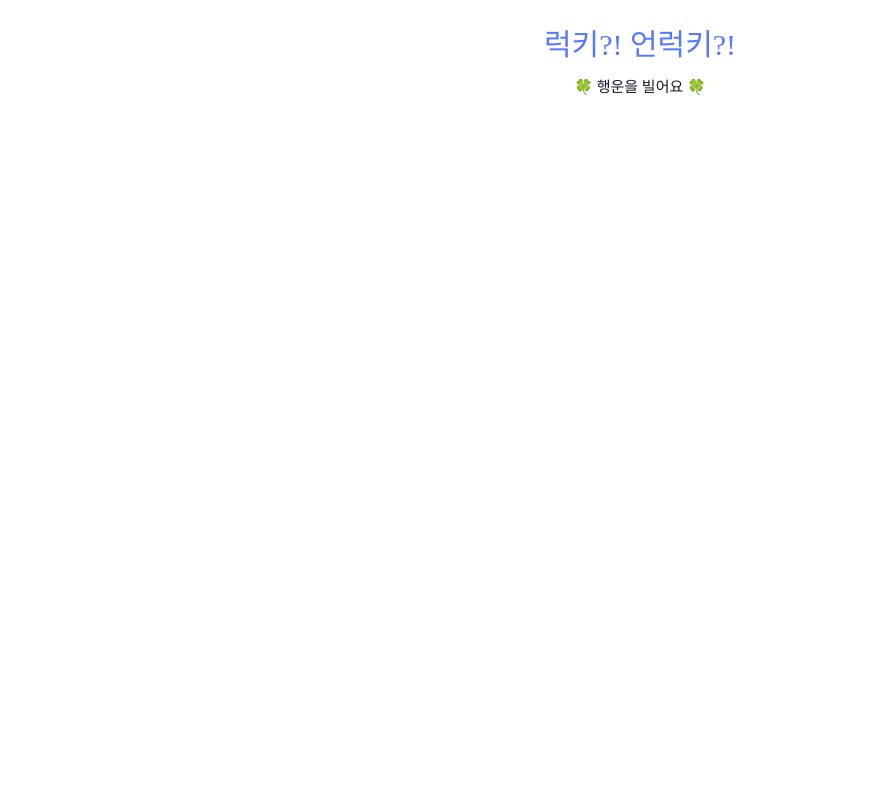
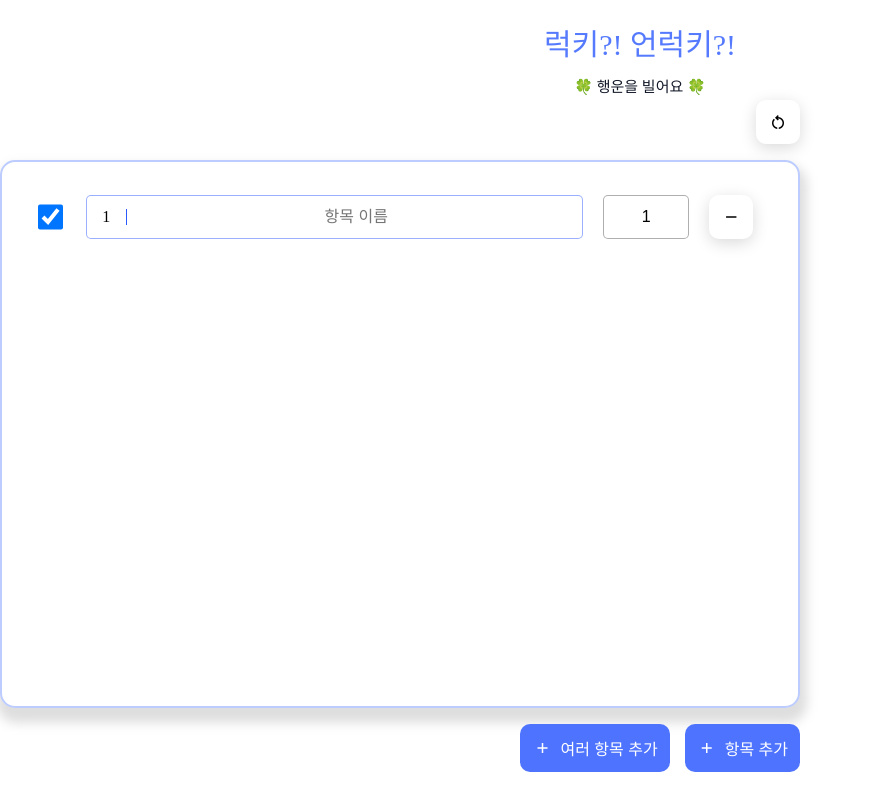
Before and after one commit to prgrms-web-devcourse/FEDC4-simple-roulette, a React (Vite) app: page / in a window 1280 px wide. Shown: the whole page, without its empty margins (0-872 px from the left). Built offline with nearby package versions, Linux system fonts and the light colour scheme.

Commit message:
[Feature] textarea 기능 구현, svg 컴포넌트 적용 (#44)
* feat: textarea 기능 구현

* feat, chore: 항목 삭제 기능 구현, 버튼 아이콘 적용

```diff
--- a/index.html
+++ b/index.html
@@ -15,6 +15,9 @@
     <link
       rel="stylesheet"
       href="https://fonts.googleapis.com/css2?family=Material+Symbols+Rounded:opsz,wght,FILL,GRAD@24,400,0,0" />
+    <link
+      rel="stylesheet"
+      href="https://fonts.googleapis.com/css2?family=Material+Symbols+Outlined:opsz,wght,FILL,GRAD@24,400,0,0" />
     <title>럭키?! 언럭키!?</title>
   </head>
   <body>
--- a/src/App.tsx
+++ b/src/App.tsx
@@ -1,9 +1,11 @@
+import Item from '@/components/item';
 import Title from './component/title';
 
 function App() {
   return (
     <>
       <Title />
+      <Item />
     </>
   );
 }
--- a/src/components/item/Button/index.tsx
+++ b/src/components/item/Button/index.tsx
@@ -1,25 +1,25 @@
 import React from 'react';
 import styled from '@emotion/styled';
+import Icon from '@/component/common/Icon';
 
 interface ButtonProps {
   label: string;
+  iconColor: string;
   color: 'white' | 'red' | 'blue' | 'gray';
   iconName: string;
   onClick: () => void;
 }
 
-const Button = ({ label = '', color = 'white', iconName = '', ...props }: Partial<ButtonProps>) => {
+const Button = ({ label = '', color = 'white', iconName = '', iconColor = '', ...props }: Partial<ButtonProps>) => {
   return (
     <StyledButton
       color={color}
       {...props}>
       {iconName && (
-        <svg
-          xmlns="http://www.w3.org/2000/svg"
-          viewBox="0 0 448 512"
-          width="12">
-          <path d="M256 80c0-17.7-14.3-32-32-32s-32 14.3-32 32V224H48c-17.7 0-32 14.3-32 32s14.3 32 32 32H192V432c0 17.7 14.3 32 32 32s32-14.3 32-32V288H400c17.7 0 32-14.3 32-32s-14.3-32-32-32H256V80z"></path>
-        </svg>
+        <Icon
+          size={20}
+          color={iconColor}
+          name={iconName}></Icon>
       )}
       {label}
     </StyledButton>
@@ -43,7 +43,7 @@ const StyledButton = styled.button<{
   display: flex;
   align-items: center;
   gap: 8px;
-  padding: 15px;
+  padding: 12px;
   font-size: 16px;
   border-radius: 10px;
   text-align: center;
--- a/src/components/item/ItemList/index.tsx
+++ b/src/components/item/ItemList/index.tsx
@@ -36,7 +36,11 @@ interface ItemListProps {
 }
 
 const ItemList = ({ id, value, ratio, index, checked }: ItemListProps) => {
-  const { toggleCheckbox, setValue, setRatio } = useStore(pageStore);
+  const { toggleCheckbox, setValue, setRatio, removeItem } = useStore(pageStore);
+
+  const handleRemoveItemClick = () => {
+    removeItem(id);
+  };
 
   return (
     <ItemListContainer>
@@ -71,7 +75,9 @@ const ItemList = ({ id, value, ratio, index, checked }: ItemListProps) => {
           inputType="text"
           borderColor="#7f7f7f9e"
           width={5}></ItemInput>
-        <Button iconName="x"></Button>
+        <Button
+          iconName="remove"
+          onClick={handleRemoveItemClick}></Button>
       </ItemInputContainer>
     </ItemListContainer>
   );
--- a/src/components/item/index.tsx
+++ b/src/components/item/index.tsx
@@ -4,6 +4,7 @@ import ItemList from './ItemList';
 import { pageStore } from '@/store/store';
 import { useStore } from 'zustand';
 import { useState } from 'react';
+import { v4 } from 'uuid';
 
 const ItemSection = styled.div`
   width: 100%;
@@ -29,14 +30,17 @@ const ItemSectionFooter = styled.div`
 const ItemSectionList = styled.div`
   height: 30em;
   padding: 2em;
+  border: 2px solid #2a58fe4e;
+  border-radius: 15px;
+  box-shadow: 2px 10px 11px 5px rgba(211, 211, 211, 0.75);
+  overflow-y: scroll;
+`;
+
+const ItemListWrapper = styled.div`
   display: flex;
   flex-direction: column;
   align-items: center;
   gap: 1.5em;
-  border: 2px solid #2a58fe4e;
-  border-radius: 15px;
-  box-shadow: 2px 10px 11px 5px rgba(211, 211, 211, 0.75);
-  overflow-y: scroll;
 `;
 
 const TextAreaWrapper = styled.div`
@@ -44,7 +48,9 @@ const TextAreaWrapper = styled.div`
   display: flex;
   flex-direction: column;
   gap: 1em;
+  margin-top: 1em;
 `;
+
 const BtnWrapper = styled.div`
   display: flex;
   gap: 1em;
@@ -53,33 +59,56 @@ const BtnWrapper = styled.div`
 
 const TextArea = styled.textarea`
   width: 100%;
-  min-height: 200px;
+  min-height: 150px;
   padding: 10px;
   box-sizing: border-box;
   border: solid 2px #1e90ff;
   border-radius: 5px;
   font-size: 16px;
   resize: none; /* 사용자 임의 변경 불가 */
-
-  justify-content: flex-end;
 `;
 
 function Item() {
   const { addItem, items, clearItems } = useStore(pageStore);
   const [textareaVisible, setTextareaVisible] = useState(false);
+  const [textareaContent, setTextareaContent] = useState('');
 
   const textareaToggle = () => {
     setTextareaVisible((prev) => !prev);
+  };
+
+  const handleTextareaChange = (event: React.ChangeEvent<HTMLTextAreaElement>) => {
+    setTextareaContent(event.target.value);
+  };
+
+  const handleAddItemClick = () => {
+    const values = textareaContent.split('\n').filter((val) => val.trim() !== '');
+
+    const newItems = values.map((value) => ({
+      checked: true,
+      value: value.trim(),
+      ratio: 1,
+      id: v4()
+    }));
+
+    addItem(newItems);
+    handleCancelClick();
+  };
+
+  const handleCancelClick = () => {
+    setTextareaContent('');
+    setTextareaVisible(false);
   };
 
   return (
     <ItemSection>
       <ItemSectionHeader>
         <Button
-          iconName="+"
+          iconName="restart_alt"
           onClick={clearItems}></Button>
       </ItemSectionHeader>
       <ItemSectionList>
+        <ItemListWrapper>
           {items.map((item, idx) => (
             <ItemList
               key={item.id}
@@ -90,34 +119,41 @@ function Item() {
               checked={item.checked}
             />
           ))}
+        </ItemListWrapper>
+
         {textareaVisible && (
           <TextAreaWrapper>
-            <TextArea></TextArea>
+            <TextArea
+              value={textareaContent}
+              onChange={handleTextareaChange}></TextArea>
             <BtnWrapper>
               <Button
-                iconName="+"
+                iconName="add"
                 label="작성 완료"
-                color="blue"></Button>
+                color="blue"
+                onClick={handleAddItemClick}></Button>
               <Button
-                iconName="+"
+                iconName="remove"
                 label="입력 취소"
                 color="red"
-                onClick={textareaToggle}></Button>
+                onClick={handleCancelClick}></Button>
             </BtnWrapper>
           </TextAreaWrapper>
         )}
       </ItemSectionList>
       <ItemSectionFooter>
         <Button
-          iconName="+"
+          iconName="add"
           label="여러 항목 추가"
           color="blue"
           onClick={textareaToggle}></Button>
         <Button
-          iconName="+"
+          iconName="add"
           label="항목 추가"
           color="blue"
-          onClick={addItem}></Button>
+          onClick={() => {
+            addItem(undefined);
+          }}></Button>
       </ItemSectionFooter>
     </ItemSection>
   );
--- a/src/store/store.tsx
+++ b/src/store/store.tsx
@@ -11,11 +11,12 @@ interface ItemInfo {
 
 interface ItemStore {
   items: ItemInfo[];
-  addItem: () => void;
+  addItem: (newItems?: ItemInfo[]) => void;
   clearItems: () => void;
   toggleCheckbox: (id: string) => void;
   setValue: ({ id, value }: { id: string; value: string }) => void;
   setRatio: ({ id, ratio }: { id: string; ratio: number }) => void;
+  removeItem: (id: string) => void;
 }
 
 export const pageStore = create<ItemStore>()(
@@ -23,34 +24,40 @@ export const pageStore = create<ItemStore>()(
     persist(
       (set) => ({
         items: [{ checked: true, value: '', ratio: 1, id: v4() }],
-        // 항목 추가
-        addItem: () => {
-          set((state) => ({
-            items: [...state.items, { checked: true, value: '', ratio: 1, id: v4() }]
-          }));
+        addItem: (newItems?: ItemInfo[]) => {
+          if (newItems) {
+            set((state) => ({
+              items: [...state.items, ...newItems]
+            }));
+          } else {
+            set((state) => ({
+              items: [...state.items, { checked: true, value: '', ratio: 1, id: v4() }]
+            }));
+          }
         },
-        // 리스트 새로고침
         clearItems: () => {
           set({
             items: [{ checked: true, value: '', ratio: 1, id: v4() }]
           });
         },
-        // 체크박스 수정
         toggleCheckbox: (id) => {
           set((state) => ({
             items: state.items.map((item) => (item.id === id ? { ...item, checked: !item.checked } : item))
           }));
         },
-        // 항목 수정
         setValue: ({ id, value }) => {
           set((state) => ({
             items: state.items.map((item) => (item.id === id ? { ...item, value } : item))
           }));
         },
-        // 비율 수정
         setRatio: ({ id, ratio }) => {
           set((state) => ({
             items: state.items.map((item) => (item.id === id ? { ...item, ratio } : item))
+          }));
+        },
+        removeItem: (id) => {
+          set((state) => ({
+            items: state.items.filter((item) => item.id !== id)
           }));
         }
       }),
```
Lines whose indentation alone changed are shown as unchanged.
